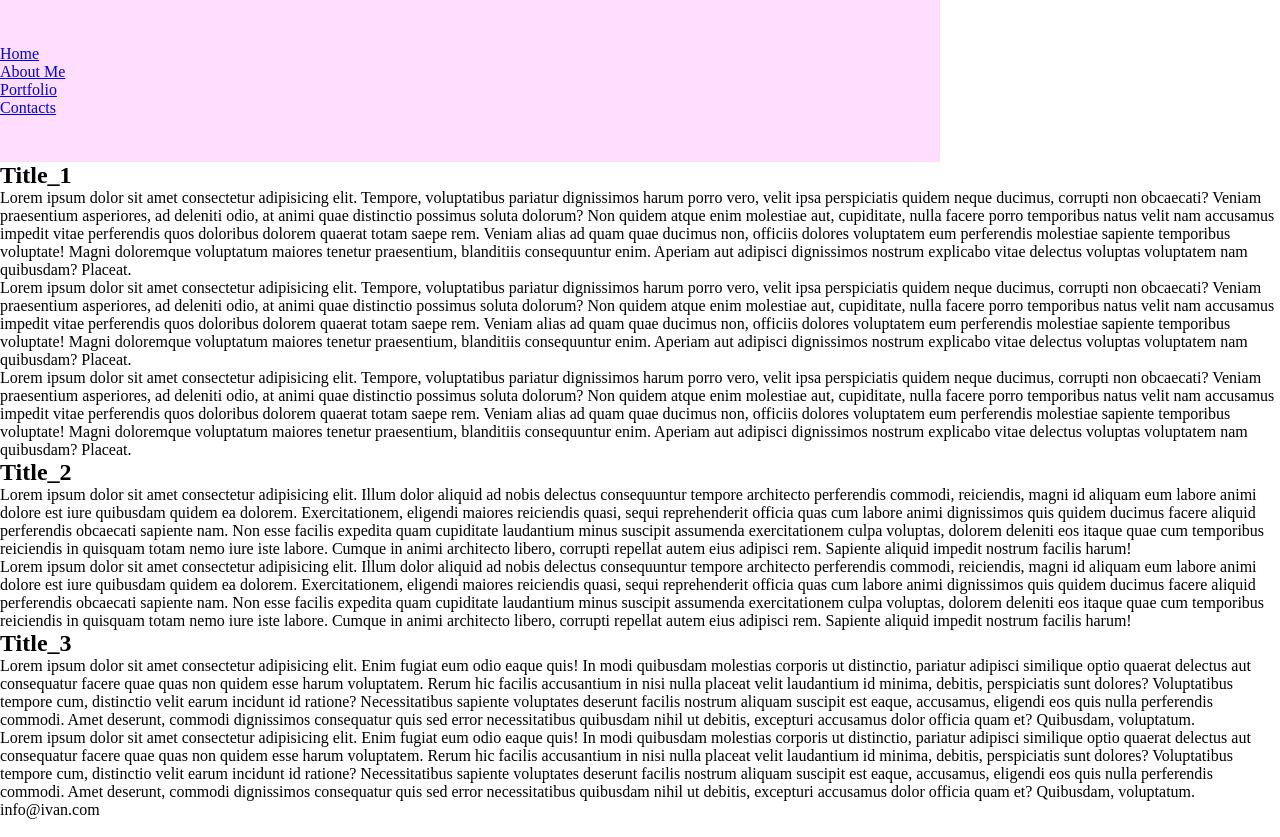
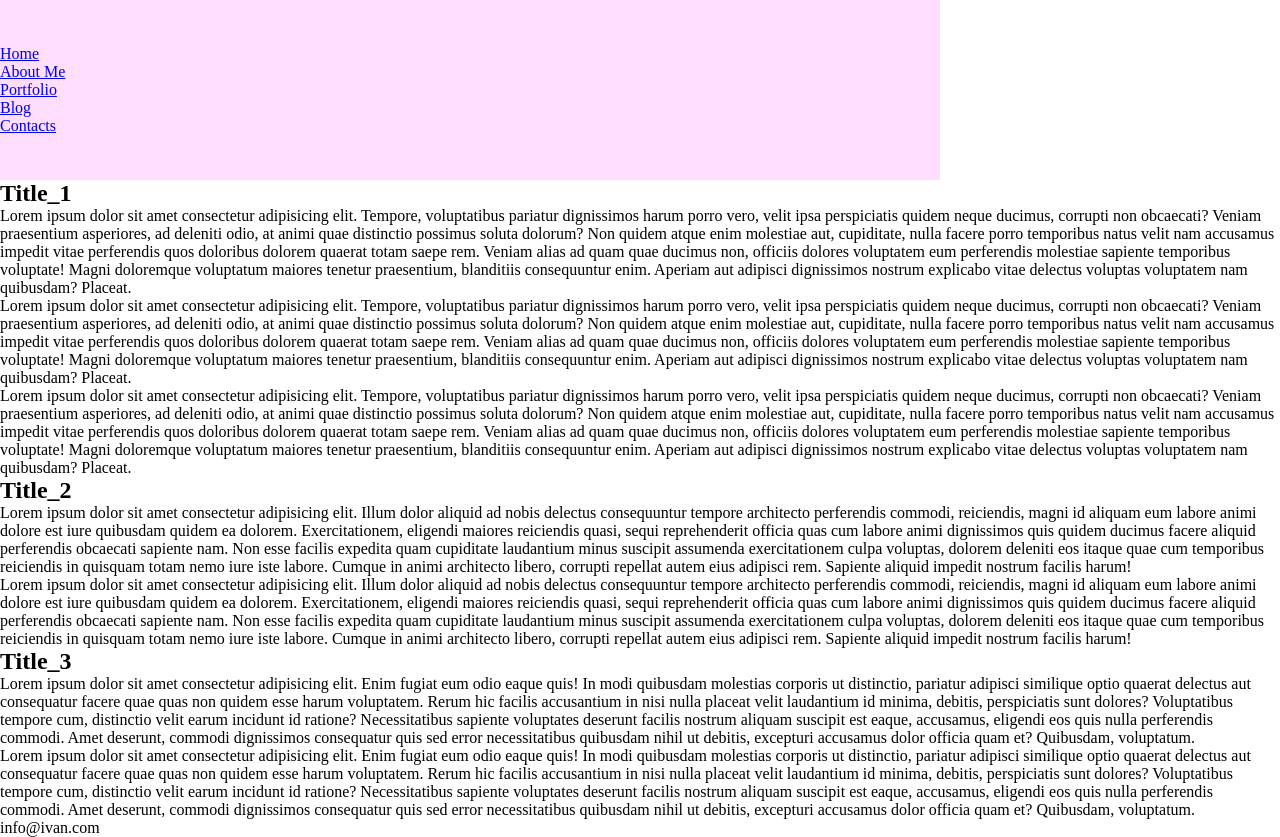
Before and after one commit to Navi-coM/Grp_100625, a plain HTML site: page index.html in a window 1280 px wide. Drawn offline with Linux system fonts and the light colour scheme.

Commit message:
New Chaned menu

```diff
--- a/index.html
+++ b/index.html
@@ -18,6 +18,9 @@
                 </li>
                  <li class="menu__item">
                     <a href="#" class="menu__link">Portfolio</a>
+                </li>
+                <li class="menu__item">
+                    <a href="#" class="menu__link">Blog</a>
                 </li>
                 <li class="menu__item">
                     <a href="#" class="menu__link">Contacts</a>
```
